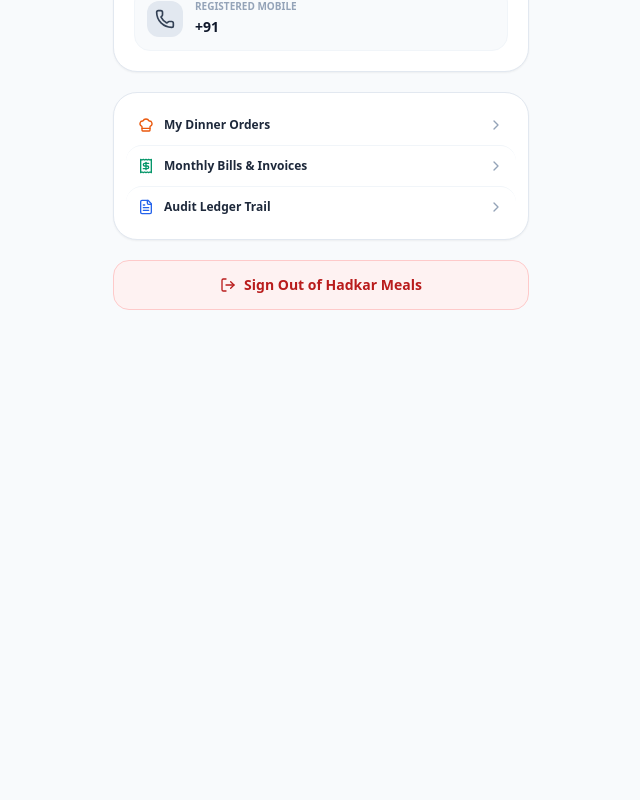
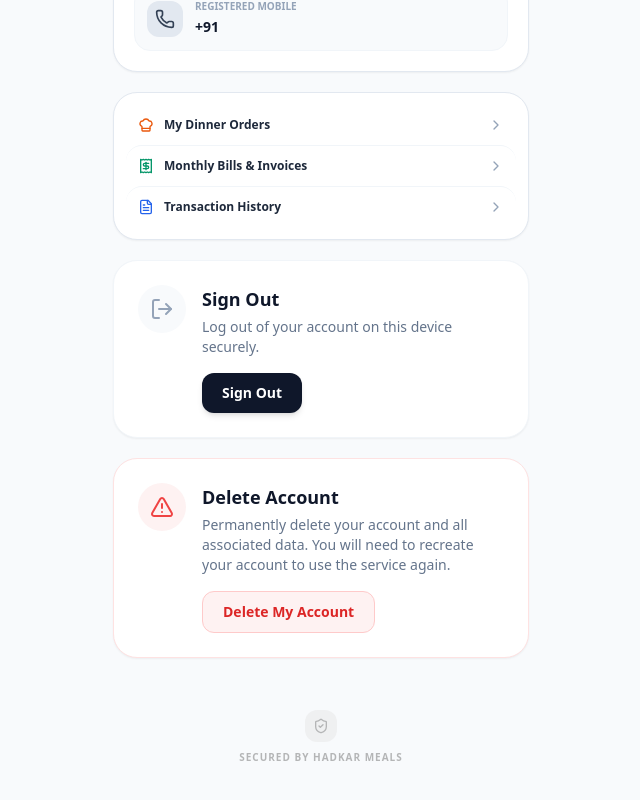
Before and after one commit to sheessheikh20/hadkar-meals, a React (Vite) app in the folder frontend/: page /student/profile in a window 1280 px wide. Shown: the part 486-1286 px from the top of the page, without its empty margins (319-959 px from the left). Before the commit the page ends 860 px from the top, so only its background shows below. Built offline with nearby package versions, Linux system fonts and the light colour scheme; no server answers; sample sign-in values are in the browser's storage; the HTML template or start-up script is replaced by a standard one.

Commit message:
UI simplifications and Delete Account feature

```diff
--- a/frontend/src/api/client.ts
+++ b/frontend/src/api/client.ts
@@ -276,6 +276,9 @@
       { method: 'POST' }
     ),
 
+  // Students / Profile
+  deleteMyAccount: () => fetchApi<{message: string}>('/students/me', { method: 'DELETE' }),
+
   // Service Locations (Hostels)
   getHostels: () => fetchApi<Hostel[]>('/hostels'),
   createHostel: (data: { name: string; address?: string }) =>
--- a/frontend/src/pages/StudentBillsPage.tsx
+++ b/frontend/src/pages/StudentBillsPage.tsx
@@ -80,7 +80,7 @@
               to="/student/ledger"
               className="inline-flex items-center gap-1.5 px-4 py-2 rounded-xl bg-slate-100 hover:bg-slate-200 text-slate-700 text-xs font-bold transition-colors"
             >
-              <span>View Transaction Ledger</span>
+              <span>View Transaction History</span>
               <ChevronRight className="w-3.5 h-3.5" />
             </Link>
           </div>
@@ -199,7 +199,7 @@
               to="/student/ledger"
               className="px-4 py-2.5 rounded-xl bg-orange-50 hover:bg-orange-100 text-orange-800 text-xs font-bold flex items-center justify-center gap-1.5 transition-colors sm:ml-auto"
             >
-              <span>View Ledger Audit Trail</span>
+              <span>View Transaction History</span>
               <ChevronRight className="w-4 h-4" />
             </Link>
           </div>
--- a/frontend/src/pages/StudentDashboardPage.tsx
+++ b/frontend/src/pages/StudentDashboardPage.tsx
@@ -252,13 +252,13 @@
       ) : (
         <div className="px-4 mt-6 space-y-6">
 
-          {/* Menu Showcase Horizontal Scroll */}
+          {/* Menu Showcase Grid */}
           {dinnerMeal.menuItems && dinnerMeal.menuItems.length > 0 && (
             <div>
-              <h2 className="text-sm font-black text-slate-900 mb-3 tracking-tight">What's Cooking?</h2>
-              <div className="flex overflow-x-auto gap-3 pb-2 -mx-4 px-4 snap-x hide-scrollbar">
+              <h2 className="text-sm font-black text-slate-900 mb-3 tracking-tight">Today's Menu</h2>
+              <div className="grid grid-cols-3 sm:grid-cols-4 gap-3">
                 {dinnerMeal.menuItems.map(item => (
-                  <div key={item.id} className="snap-start shrink-0 w-28 p-3 rounded-2xl bg-white border border-slate-100 shadow-xs flex flex-col items-center text-center">
+                  <div key={item.id} className="p-3 rounded-2xl bg-white border border-slate-100 shadow-xs flex flex-col items-center text-center">
                     <div className="text-2xl mb-1">{item.category === 'SABZI' ? '🥘' : item.category === 'DAL' ? '🍲' : item.category === 'RICE' ? '🍚' : '🫓'}</div>
                     <span className="text-xs font-bold text-slate-800 line-clamp-2 leading-tight">{item.name}</span>
                     <span className="text-[9px] text-slate-400 font-medium uppercase tracking-wider mt-1">{item.category}</span>
--- a/frontend/src/pages/StudentLedgerPage.tsx
+++ b/frontend/src/pages/StudentLedgerPage.tsx
@@ -57,7 +57,7 @@
             Calculated Net Outstanding
           </span>
           <p className="text-3xl font-black text-amber-400 mt-1">₹{Number(balance).toFixed(2)}</p>
-          <p className="text-[11px] text-slate-400 mt-1">Summed directly from {transactions.length} immutable ledger transactions</p>
+          <p className="text-[11px] text-slate-400 mt-1">Calculated from {transactions.length} recent transactions</p>
         </div>
         <div className="w-12 h-12 rounded-2xl bg-white/10 flex items-center justify-center text-amber-400">
           <Sparkles className="w-6 h-6" />
@@ -73,7 +73,7 @@
         </div>
       ) : transactions.length === 0 ? (
         <div className="bg-white rounded-3xl p-10 text-center border border-slate-200">
-          <p className="text-slate-500 text-sm">No ledger transactions recorded yet.</p>
+          <p className="text-slate-500 text-sm">No transactions recorded yet.</p>
         </div>
       ) : (
         <div className="bg-white rounded-3xl border border-slate-200 divide-y divide-slate-100 overflow-hidden shadow-xs">
--- a/frontend/src/pages/StudentProfilePage.tsx
+++ b/frontend/src/pages/StudentProfilePage.tsx
@@ -1,10 +1,27 @@
-import React from 'react';
+import React, { useState } from 'react';
 import { Link } from 'react-router-dom';
 import { useAuth } from '../context/AuthContext';
-import { Phone, MapPin, LogOut, ChefHat, Receipt, FileText, ChevronRight } from 'lucide-react';
+import { Phone, MapPin, LogOut, ChefHat, Receipt, FileText, ChevronRight, ShieldCheck, AlertTriangle } from 'lucide-react';
+import { motion, AnimatePresence } from 'framer-motion';
+import { api } from '../api/client';
 
 export const StudentProfilePage: React.FC = () => {
   const { user, logout } = useAuth();
+  const [deleteConfirmOpen, setDeleteConfirmOpen] = useState(false);
+  const [deleteLoading, setDeleteLoading] = useState(false);
+  const [deleteError, setDeleteError] = useState<string | null>(null);
+
+  const handleDeleteAccount = async () => {
+    setDeleteLoading(true);
+    setDeleteError(null);
+    try {
+      await api.deleteMyAccount();
+      await logout();
+    } catch (err: any) {
+      setDeleteError(err.message || 'Failed to delete account. Please try again.');
+      setDeleteLoading(false);
+    }
+  };
 
   return (
     <div className="max-w-md mx-auto px-4 py-6 sm:py-8 space-y-5 pb-24 md:pb-8">
@@ -74,19 +91,98 @@
         >
           <div className="flex items-center gap-2.5">
             <FileText className="w-4 h-4 text-blue-600" />
-            <span>Audit Ledger Trail</span>
+            <span>Transaction History</span>
           </div>
           <ChevronRight className="w-4 h-4 text-slate-400" />
         </Link>
       </div>
 
-      <button
-        onClick={logout}
-        className="w-full py-3.5 rounded-2xl bg-red-50 hover:bg-red-100 border border-red-200 text-red-700 font-bold text-sm flex items-center justify-center gap-2 transition-colors shadow-xs"
-      >
-        <LogOut className="w-4 h-4" />
-        <span>Sign Out of Hadkar Meals</span>
-      </button>
+      {/* LOGOUT */}
+      <div className="bg-white p-6 rounded-3xl border border-slate-100 shadow-sm mt-8">
+        <div className="flex items-start gap-4">
+          <div className="w-12 h-12 rounded-full bg-slate-50 flex items-center justify-center shrink-0">
+            <LogOut className="w-6 h-6 text-slate-400" />
+          </div>
+          <div>
+            <h3 className="text-lg font-black text-slate-900 mb-1">Sign Out</h3>
+            <p className="text-sm text-slate-500 mb-4">Log out of your account on this device securely.</p>
+            <button
+              onClick={logout}
+              className="px-5 py-2.5 bg-slate-900 hover:bg-slate-800 text-white font-bold rounded-xl text-sm shadow-md transition-colors"
+            >
+              Sign Out
+            </button>
+          </div>
+        </div>
+      </div>
+
+      {/* DELETE ACCOUNT */}
+      <div className="bg-white p-6 rounded-3xl border border-red-100 shadow-sm mt-8">
+        <div className="flex items-start gap-4">
+          <div className="w-12 h-12 rounded-full bg-red-50 flex items-center justify-center shrink-0">
+            <AlertTriangle className="w-6 h-6 text-red-500" />
+          </div>
+          <div>
+            <h3 className="text-lg font-black text-slate-900 mb-1">Delete Account</h3>
+            <p className="text-sm text-slate-500 mb-4">
+              Permanently delete your account and all associated data. You will need to recreate your account to use the service again.
+            </p>
+            <button
+              onClick={() => setDeleteConfirmOpen(true)}
+              className="px-5 py-2.5 bg-red-50 hover:bg-red-100 text-red-600 font-bold rounded-xl text-sm transition-colors border border-red-200"
+            >
+              Delete My Account
+            </button>
+          </div>
+        </div>
+      </div>
+
+      {/* DELETE CONFIRMATION MODAL */}
+      <AnimatePresence>
+        {deleteConfirmOpen && (
+          <div className="fixed inset-0 z-50 flex items-center justify-center p-4 bg-slate-900/50 backdrop-blur-sm">
+            <motion.div initial={{scale:0.95, opacity:0}} animate={{scale:1, opacity:1}} exit={{scale:0.95, opacity:0}} className="bg-white rounded-3xl w-full max-w-sm p-6 shadow-2xl relative">
+              <div className="w-12 h-12 bg-red-100 rounded-full flex items-center justify-center mb-4">
+                <AlertTriangle className="w-6 h-6 text-red-600" />
+              </div>
+              <h3 className="text-xl font-black text-slate-900 mb-2">Are you absolutely sure?</h3>
+              <p className="text-sm text-slate-600 mb-6">
+                This action cannot be undone. This will permanently delete your account, active orders, transaction history, and remove your data from our servers.
+              </p>
+
+              {deleteError && (
+                <div className="mb-4 p-3 rounded-xl bg-red-50 border border-red-100 text-red-600 text-sm font-semibold">
+                  {deleteError}
+                </div>
+              )}
+
+              <div className="flex gap-3">
+                <button
+                  onClick={() => setDeleteConfirmOpen(false)}
+                  disabled={deleteLoading}
+                  className="flex-1 py-3 rounded-xl bg-slate-100 hover:bg-slate-200 text-slate-700 font-bold text-sm transition-colors disabled:opacity-50"
+                >
+                  Cancel
+                </button>
+                <button
+                  onClick={handleDeleteAccount}
+                  disabled={deleteLoading}
+                  className="flex-1 py-3 rounded-xl bg-red-600 hover:bg-red-700 text-white font-bold text-sm transition-colors shadow-lg shadow-red-600/20 disabled:opacity-50"
+                >
+                  {deleteLoading ? 'Deleting...' : 'Yes, Delete'}
+                </button>
+              </div>
+            </motion.div>
+          </div>
+        )}
+      </AnimatePresence>
+
+      <div className="pt-8 pb-4 flex flex-col items-center justify-center opacity-50 grayscale">
+        <div className="w-8 h-8 rounded-xl bg-slate-200 flex items-center justify-center mb-2">
+          <ShieldCheck className="w-4 h-4 text-slate-500" />
+        </div>
+        <span className="text-[10px] font-bold text-slate-500 uppercase tracking-widest">Secured by Hadkar Meals</span>
+      </div>
     </div>
   );
 };
```
Also changed, not shown: 2 other files (tests, documents, lock files or other folders).
